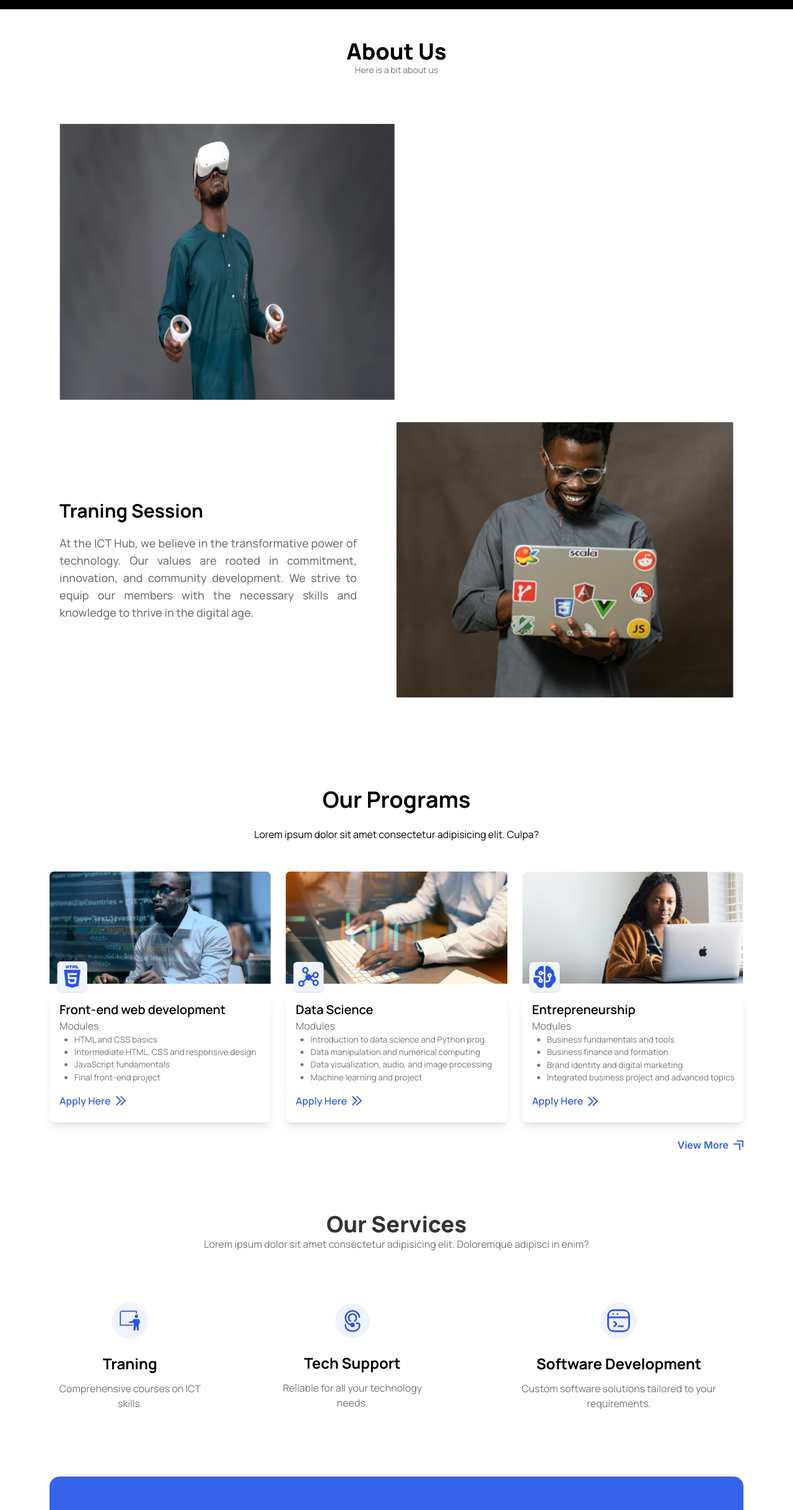
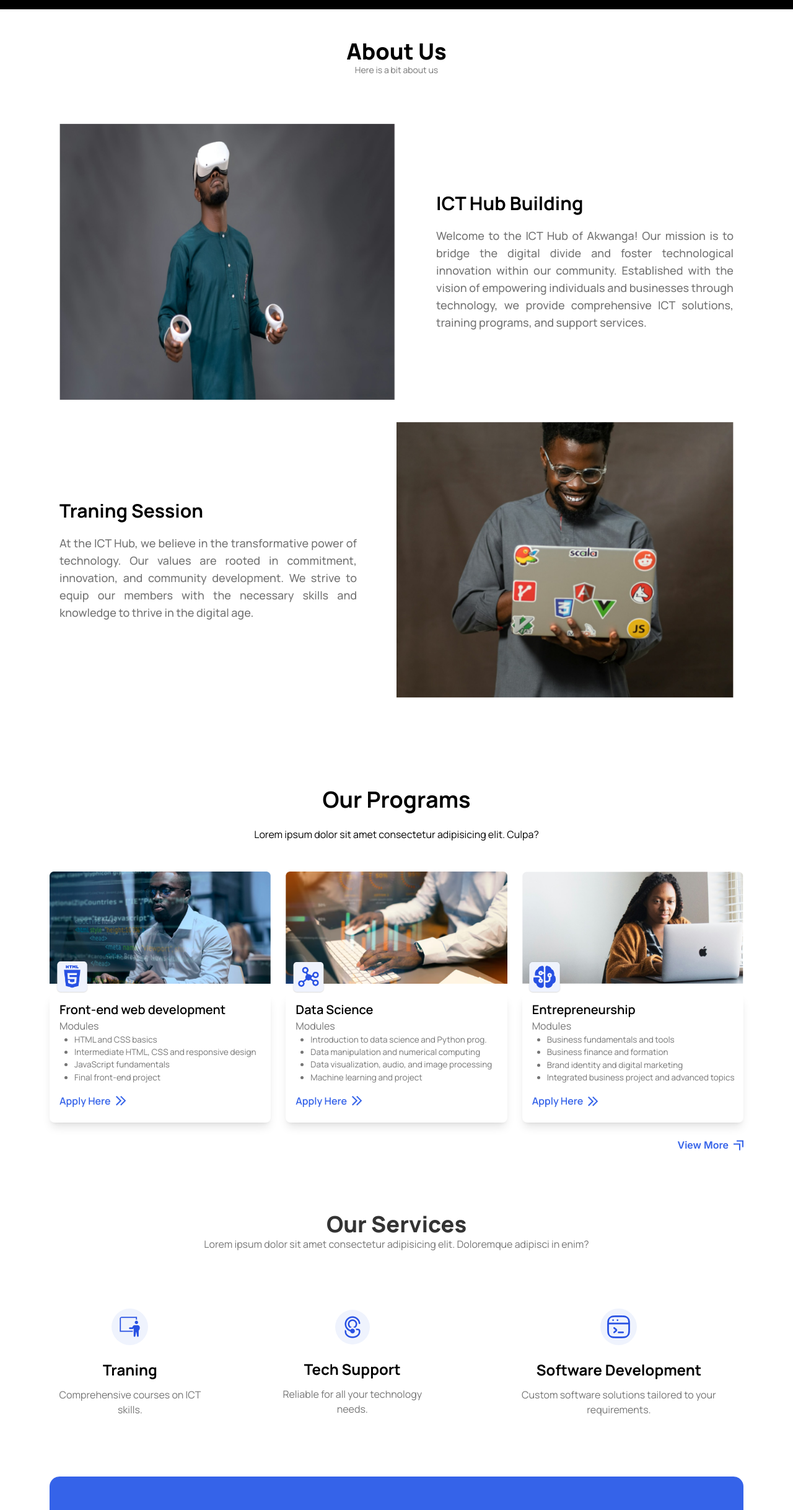
Before and after one commit to Ejike-Daniel/Akwanga-ICT-Hub, a React (Vite) app: page / in a window 1280 px wide. Shown: the part 665-3101 px from the top of the page at 62% size. Built offline with nearby package versions, Linux system fonts and the light colour scheme.

Commit message:
modified files

```diff
--- a/src/Pages/About/AboutUs.jsx
+++ b/src/Pages/About/AboutUs.jsx
@@ -1,6 +1,5 @@
 import image1 from "../../assets/image1.png";
 import image2 from "../../assets/laptop-guy.png";
-
 
 // eslint-disable-next-line react/prop-types
 export default function AboutUS({ id }) {
@@ -17,25 +16,18 @@ export default function AboutUS({ id }) {
         <div className=" flex flex-col  md:flex-row justify-between items-center gap-6 md:gap-16 mt-9">
           <img src={image1} alt="image" className="md:w-[50%] " />
 
-          {/* <div className=" py-3 text-center md:text-justify">
+          <div className=" py-3 text-center md:text-justify">
             <h3 className="text-black text-3xl font-bold lg:pb-5 pb-3">
               ICT Hub Building
             </h3>
-            <p className="text-gray text-lg font-medium animate-pulse">
+            <p className="text-gray text-lg font-medium">
               Welcome to the ICT Hub of Akwanga! Our mission is to bridge the
               digital divide and foster technological innovation within our
               community. Established with the vision of empowering individuals
               and businesses through technology, we provide comprehensive ICT
               solutions, training programs, and support services.
             </p>
-          </div> */}
-
-
-
-
-
-
-
+          </div>
         </div>
         <div className=" flex flex-col-reverse  md:flex-row justify-between items-center gap-6 md:gap-16 mt-9">
           <div className="py-6 text-center md:text-justify">
--- a/src/Pages/Services/Services.jsx
+++ b/src/Pages/Services/Services.jsx
@@ -32,7 +32,7 @@ export default function OurServices() {
           adipisci in enim?
         </p>
       </div>
-      <div className="flex flex-col md:flex-row justify-between items-center gap-24 animate-bounce ">
+      <div className="flex flex-col md:flex-row justify-between items-center gap-24 ">
         {data.map(({ img, name, description }, i) => (
           <div
             key={i}
```
